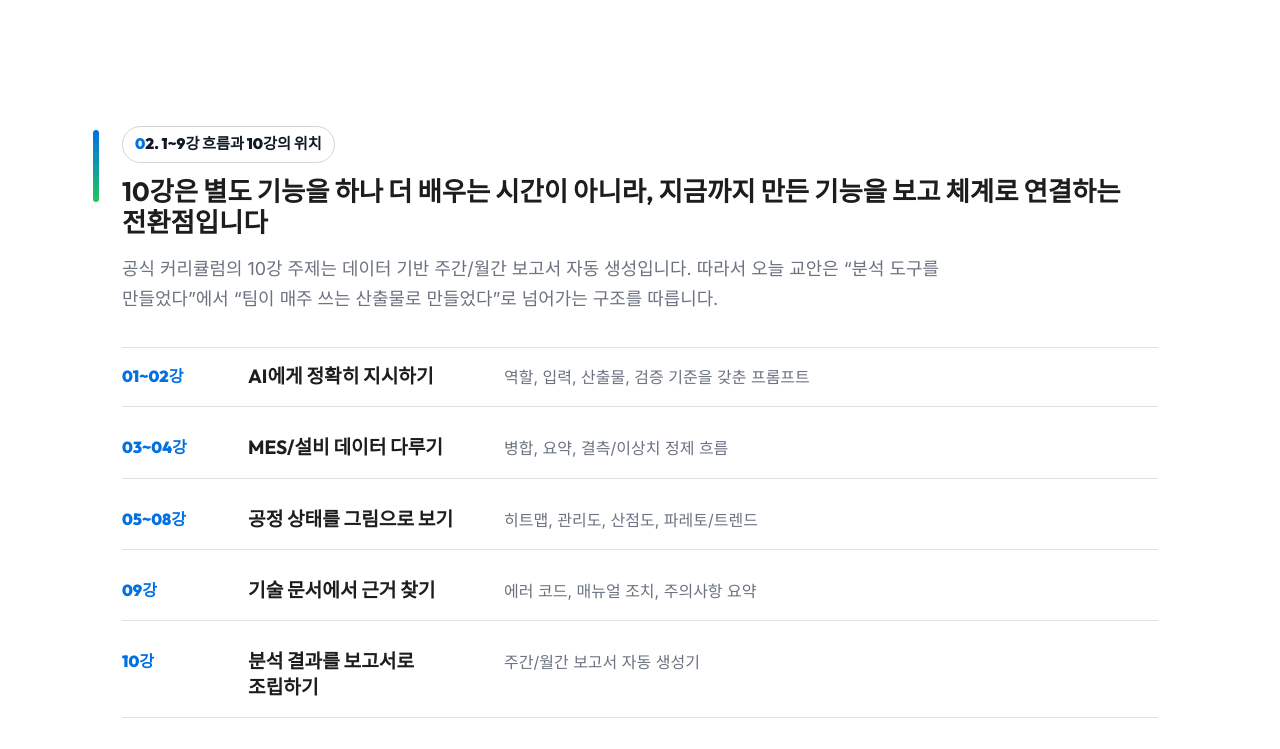
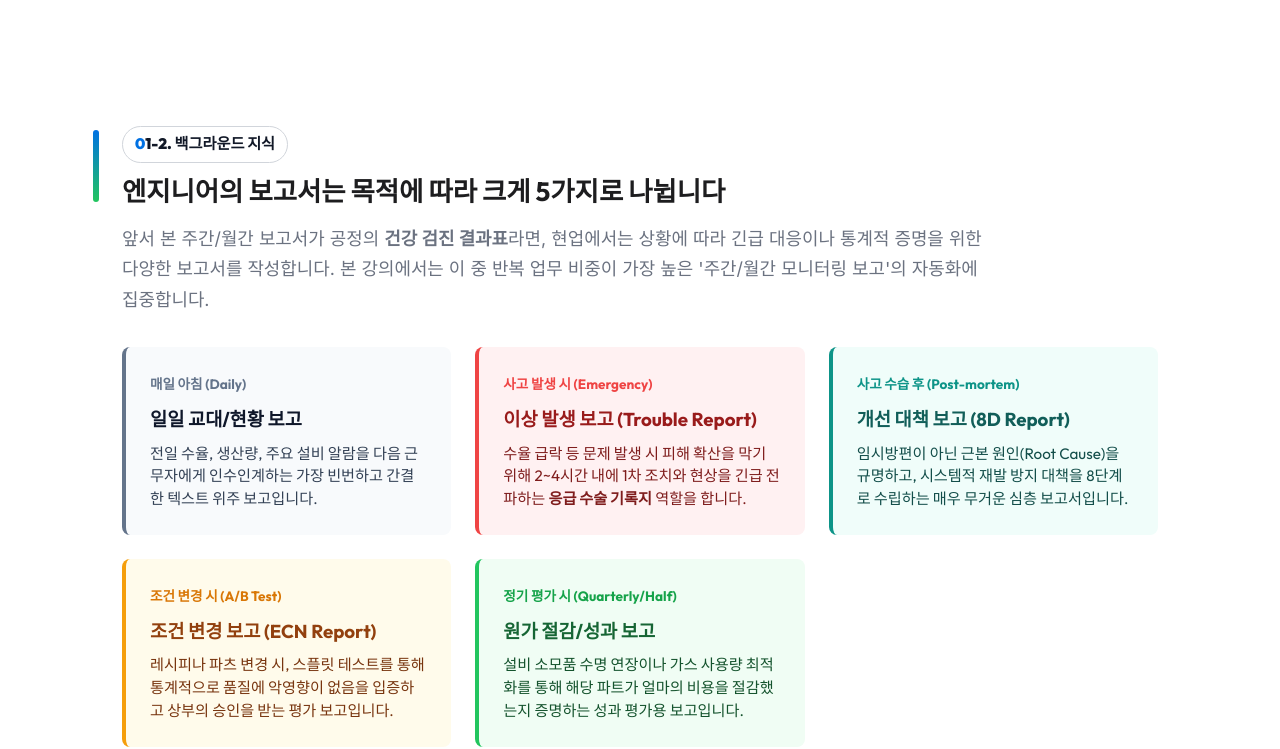
Before and after one commit to heekeunlee/lecture10, a React (Vite) app: page / in a window 1280 px wide. Shown: the part 2046-2795 px from the top of the page. Built offline with nearby package versions, Linux system fonts and the light colour scheme.

Commit message:
Add background knowledge section on report types

```diff
--- a/src/App.tsx
+++ b/src/App.tsx
@@ -368,6 +368,45 @@ function App() {
         </section>
 
         <section className="teaching-section">
+          <span className="section-label">01-2. 백그라운드 지식</span>
+          <h2>엔지니어의 보고서는 목적에 따라 크게 5가지로 나뉩니다</h2>
+          <p className="section-intro">
+            앞서 본 주간/월간 보고서가 공정의 <strong>건강 검진 결과표</strong>라면, 현업에서는 상황에 따라 긴급 대응이나 통계적 증명을 위한 다양한 보고서를 작성합니다. 본 강의에서는 이 중 반복 업무 비중이 가장 높은 '주간/월간 모니터링 보고'의 자동화에 집중합니다.
+          </p>
+          <div style={{ display: 'grid', gridTemplateColumns: 'repeat(auto-fit, minmax(280px, 1fr))', gap: '1.5rem', marginTop: '2rem' }}>
+            <article style={{ background: '#f8fafc', padding: '1.5rem', borderRadius: '8px', borderLeft: '4px solid #64748b' }}>
+              <span style={{ fontSize: '0.85rem', color: '#64748b', fontWeight: 'bold' }}>매일 아침 (Daily)</span>
+              <h3 style={{ margin: '0.5rem 0', color: '#0f172a' }}>일일 교대/현황 보고</h3>
+              <p style={{ fontSize: '0.95rem', color: '#334155', lineHeight: '1.5', margin: 0 }}>전일 수율, 생산량, 주요 설비 알람을 다음 근무자에게 인수인계하는 가장 빈번하고 간결한 텍스트 위주 보고입니다.</p>
+            </article>
+
+            <article style={{ background: '#fff1f2', padding: '1.5rem', borderRadius: '8px', borderLeft: '4px solid #ef4444' }}>
+              <span style={{ fontSize: '0.85rem', color: '#ef4444', fontWeight: 'bold' }}>사고 발생 시 (Emergency)</span>
+              <h3 style={{ margin: '0.5rem 0', color: '#991b1b' }}>이상 발생 보고 (Trouble Report)</h3>
+              <p style={{ fontSize: '0.95rem', color: '#7f1d1d', lineHeight: '1.5', margin: 0 }}>수율 급락 등 문제 발생 시 피해 확산을 막기 위해 2~4시간 내에 1차 조치와 현상을 긴급 전파하는 <strong>응급 수술 기록지</strong> 역할을 합니다.</p>
+            </article>
+
+            <article style={{ background: '#f0fdfa', padding: '1.5rem', borderRadius: '8px', borderLeft: '4px solid #0d9488' }}>
+              <span style={{ fontSize: '0.85rem', color: '#0d9488', fontWeight: 'bold' }}>사고 수습 후 (Post-mortem)</span>
+              <h3 style={{ margin: '0.5rem 0', color: '#115e59' }}>개선 대책 보고 (8D Report)</h3>
+              <p style={{ fontSize: '0.95rem', color: '#134e4a', lineHeight: '1.5', margin: 0 }}>임시방편이 아닌 근본 원인(Root Cause)을 규명하고, 시스템적 재발 방지 대책을 8단계로 수립하는 매우 무거운 심층 보고서입니다.</p>
+            </article>
+
+            <article style={{ background: '#fffbeb', padding: '1.5rem', borderRadius: '8px', borderLeft: '4px solid #f59e0b' }}>
+              <span style={{ fontSize: '0.85rem', color: '#d97706', fontWeight: 'bold' }}>조건 변경 시 (A/B Test)</span>
+              <h3 style={{ margin: '0.5rem 0', color: '#92400e' }}>조건 변경 보고 (ECN Report)</h3>
+              <p style={{ fontSize: '0.95rem', color: '#78350f', lineHeight: '1.5', margin: 0 }}>레시피나 파츠 변경 시, 스플릿 테스트를 통해 통계적으로 품질에 악영향이 없음을 입증하고 상부의 승인을 받는 평가 보고입니다.</p>
+            </article>
+
+            <article style={{ background: '#f0fdf4', padding: '1.5rem', borderRadius: '8px', borderLeft: '4px solid #22c55e' }}>
+              <span style={{ fontSize: '0.85rem', color: '#16a34a', fontWeight: 'bold' }}>정기 평가 시 (Quarterly/Half)</span>
+              <h3 style={{ margin: '0.5rem 0', color: '#166534' }}>원가 절감/성과 보고</h3>
+              <p style={{ fontSize: '0.95rem', color: '#14532d', lineHeight: '1.5', margin: 0 }}>설비 소모품 수명 연장이나 가스 사용량 최적화를 통해 해당 파트가 얼마의 비용을 절감했는지 증명하는 성과 평가용 보고입니다.</p>
+            </article>
+          </div>
+        </section>
+
+        <section className="teaching-section">
           <span className="section-label">02. 1~9강 흐름과 10강의 위치</span>
           <h2>10강은 별도 기능을 하나 더 배우는 시간이 아니라, 지금까지 만든 기능을 보고 체계로 연결하는 전환점입니다</h2>
           <p className="section-intro">
```
